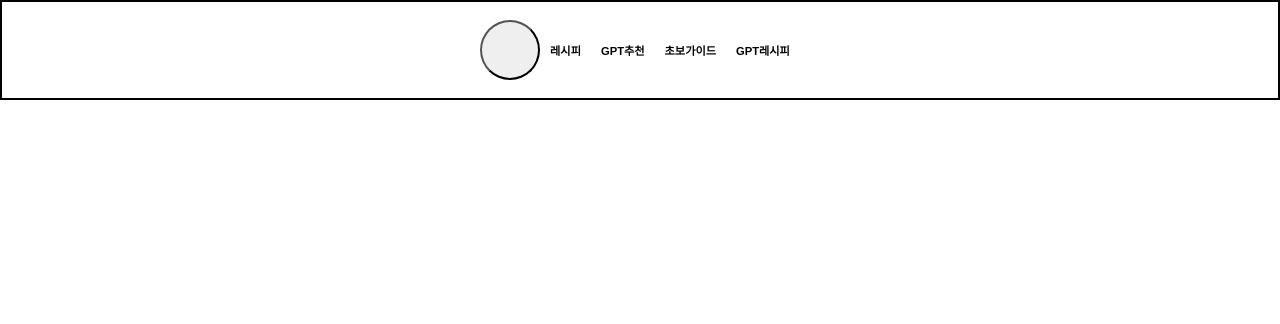
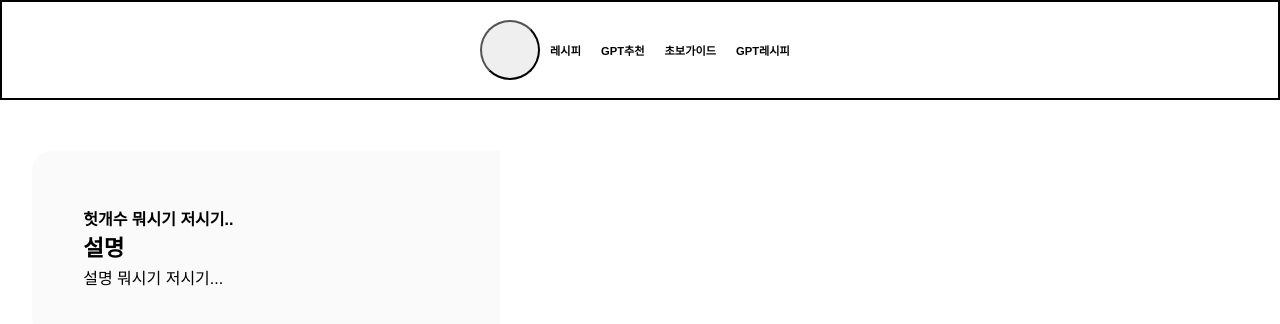
Before and after one commit to Alcohol-Free-UMC-CMC/AlcoholFreeReact, a React (Create React App) app: page /gptrecipe/1 in a window 1280 px wide. Shown: the top 324 px of the page. Built offline with nearby package versions, Linux system fonts and the light colour scheme.

Commit message:
feat: 각 구현화면 라우터 반영

```diff
--- a/src/Router.jsx
+++ b/src/Router.jsx
@@ -5,6 +5,7 @@ import JoinPage from "./pages/auth/JoinPage";
 import LoginPage from "./pages/auth/LoginPage";
 import { menuData } from "./data/menu";
 import RecipeDetailPage from "./pages/recipe/RecipeDetailPage/RecipeDetailPage";
+import GptRecipeDetailPage from "./pages/gptrecipe/GptRecipeDetailPage/GptRecipeDetailPage";
 
 
 export const Router = () => {
@@ -14,6 +15,7 @@ export const Router = () => {
         menuData.map((menu) => <Route id={menu.id} path={menu.path} element={menu.components} />)
       }
       <Route path="/recipe/:id" element={<RecipeDetailPage />}/>
+      <Route path="/gptrecipe/:id" element={<GptRecipeDetailPage />}/>
       <Route element={<PublicRoute />}>
         <Route path="/auth/join" element={<JoinPage />} />
         <Route path="/auth/login" element={<LoginPage />} />
--- a/src/pages/gptrecipe/GptRecipeDetailPage/GptRecipeDetailPage.jsx
+++ b/src/pages/gptrecipe/GptRecipeDetailPage/GptRecipeDetailPage.jsx
@@ -21,7 +21,7 @@ const GptRecipeDetailPage = () => {
     <RecipeDetailContainer>
       <HeartContainer>
         {userLike.find((like) => like === params.id) ? (
-          <AiFillHeart color="red" />
+          <AiFillHeart fill="red" color="red" />
         ) : (
           <AiOutlineHeart />
         )}
--- a/src/pages/recipe/RecipeDetailPage/RecipeDetailPage.jsx
+++ b/src/pages/recipe/RecipeDetailPage/RecipeDetailPage.jsx
@@ -1,7 +1,7 @@
 import React, { useEffect, useState } from 'react';
 import { useParams } from 'react-router';
 import { RecipeDetailContainer, AdditionalInfoContainer, RecipeDetailCard, HashTagContainer } from './RecipeDetailPage.style'
-import HashTag from "../HashTag/HashTag"
+import HashTag from "../../../components/recipe/HashTag/HashTag"
 import IngredientInfo from '../../../components/recipe/IngredientInfo/IngredientInfo';
 
 const RecipeDetailPage = () => {
```
